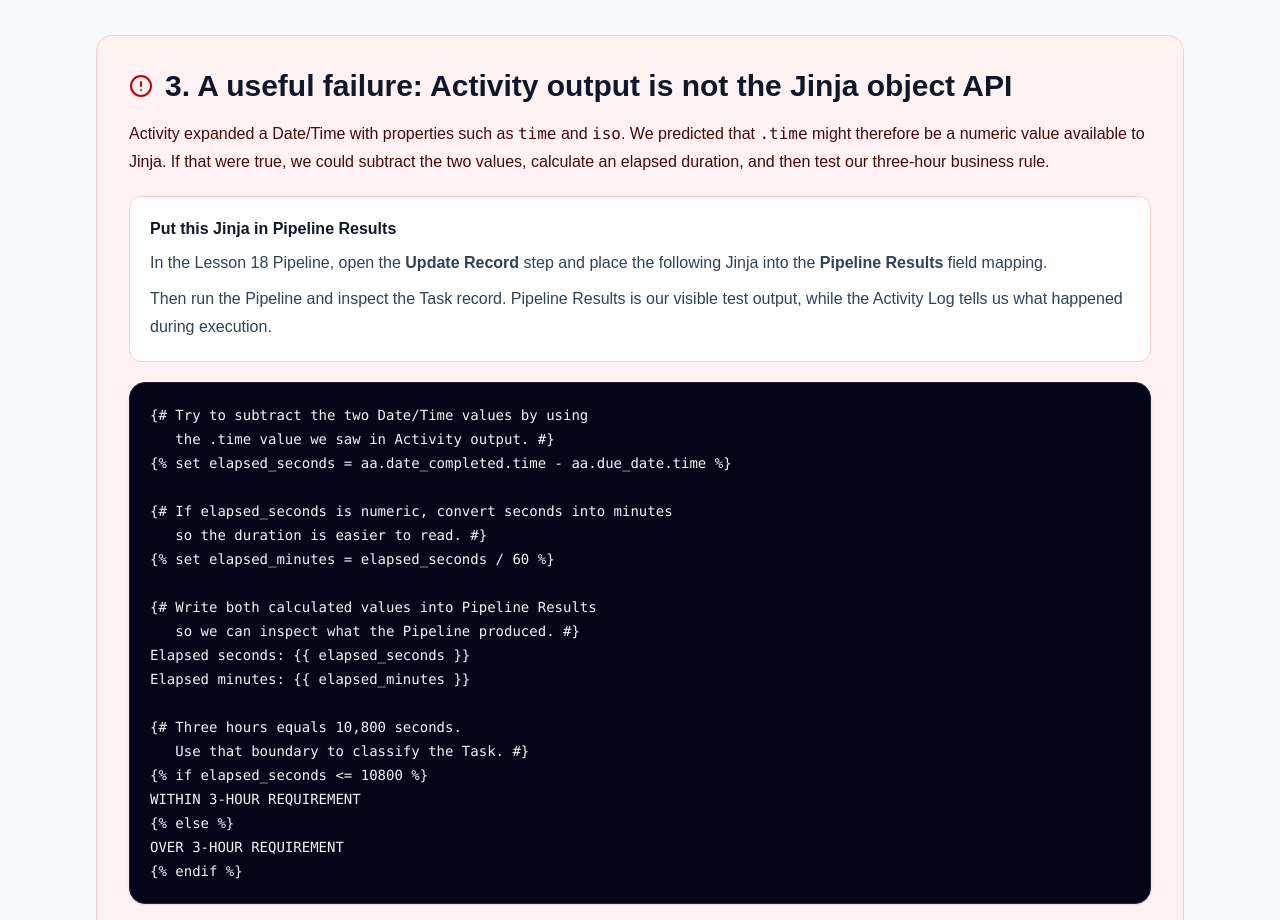
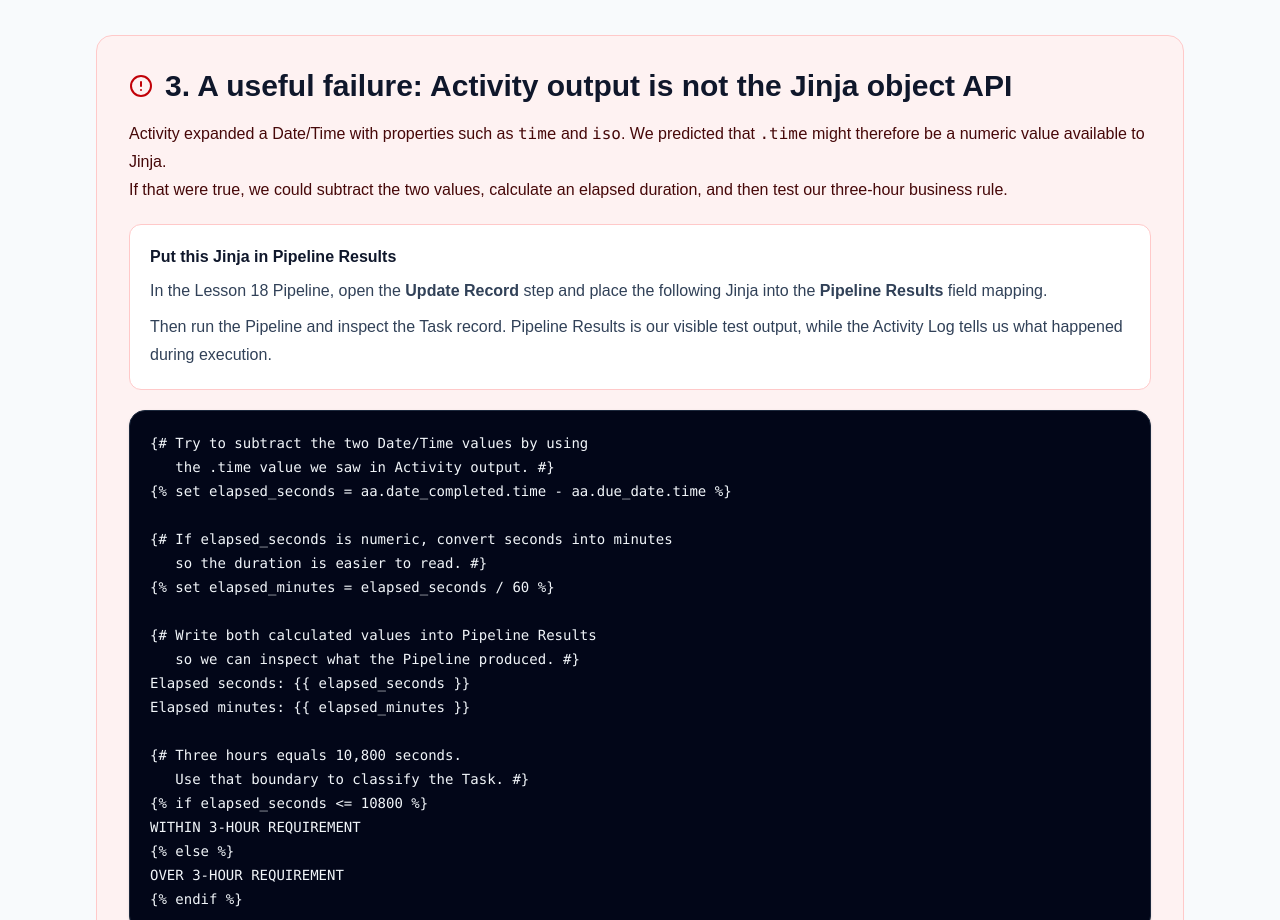
Before and after one commit to dariansweb/Quickbase-Automation, a Next.js app: page /lessons/18 in a window 1280 px wide. Shown: the part 6300-7220 px from the top of the page. Built offline with nearby package versions, Linux system fonts and the light colour scheme.

Commit message:
lesson 18 time jinja ready 3

```diff
--- a/app/lessons/18/page.tsx
+++ b/app/lessons/18/page.tsx
@@ -950,9 +950,10 @@ export default function Lesson18Page() {
             Activity expanded a Date/Time with properties such as{" "}
             <code>time</code> and <code>iso</code>. We predicted that{" "}
             <code>.time</code> might therefore be a numeric value available to
-            Jinja. If that were true, we could subtract the two values,
+            Jinja.
+            <p>If that were true, we could subtract the two values,
             calculate an elapsed duration, and then test our three-hour business
-            rule.
+            rule.</p>
           </p>
 
           <div className="mt-5 rounded-xl border border-red-200 bg-white p-5">
```
